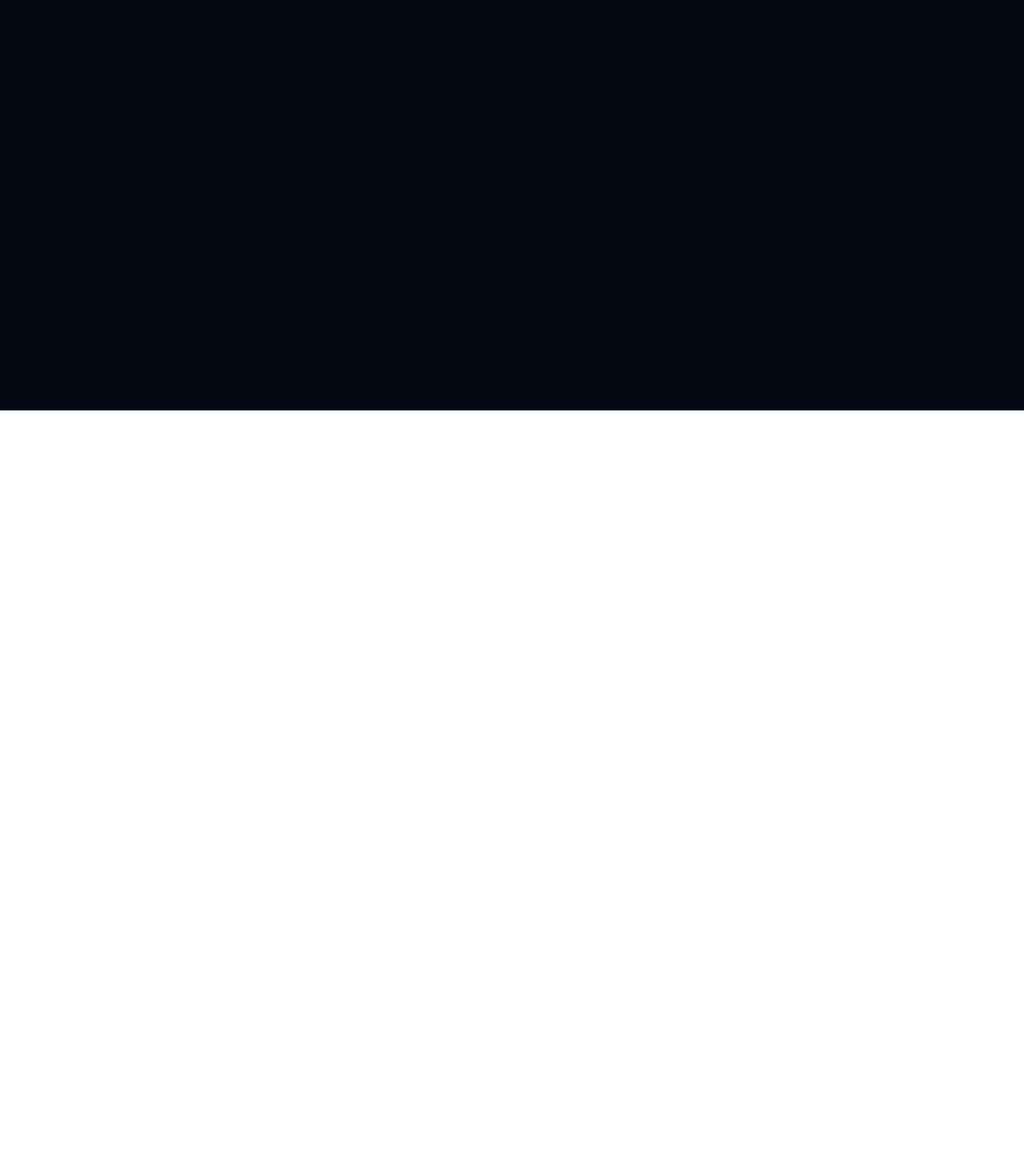
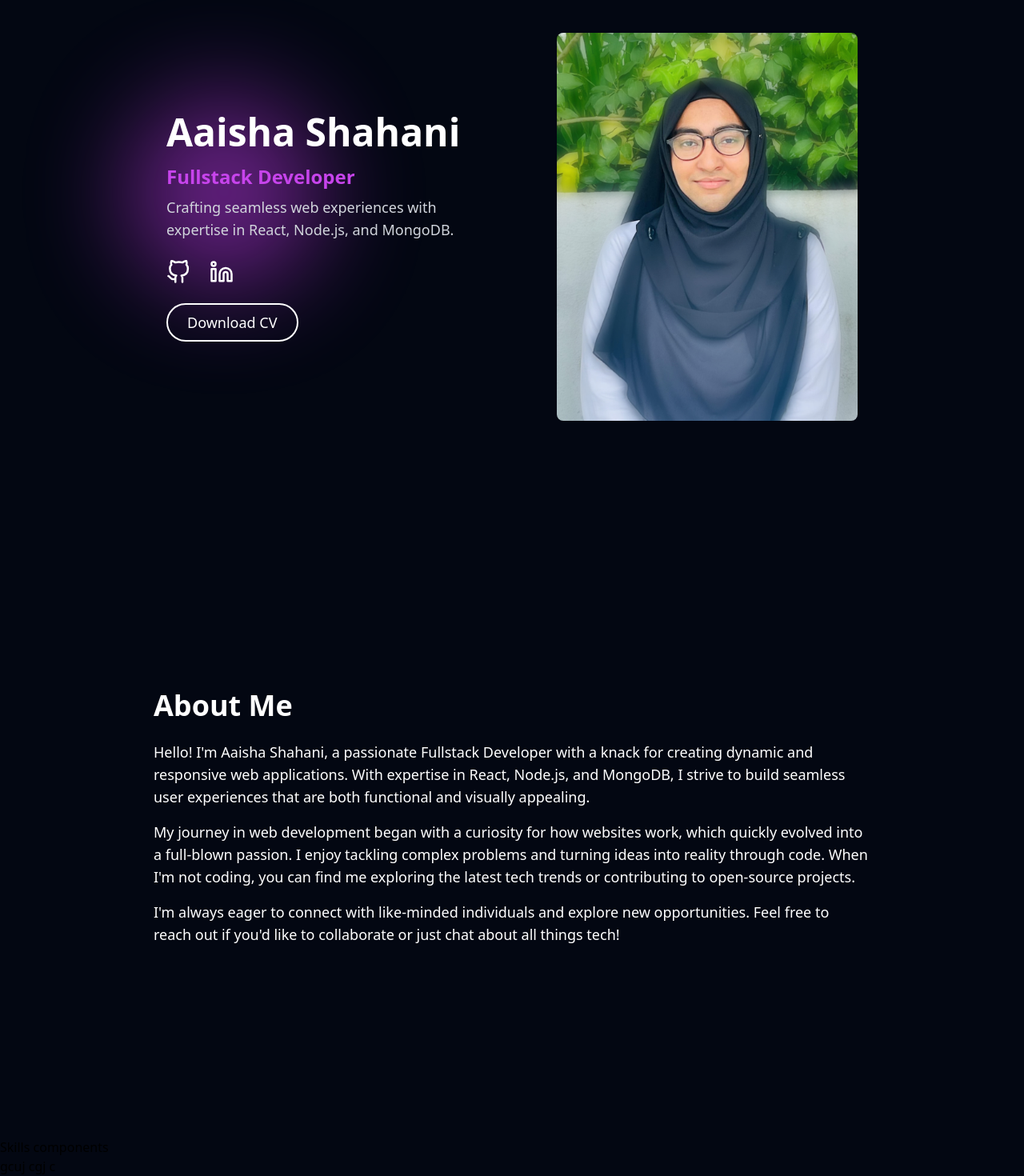
Before and after one commit to AaishaShahani2001/Portfolio, a React (Vite) app: page / in a window 1280 px wide. Shown: the part 87-1557 px from the top of the page at 80% size. Before the commit the page ends 800 px from the top, so only its background shows below. Built offline with nearby package versions, Linux system fonts and the light colour scheme.

Commit message:
added hero section

```diff
--- a/src/App.jsx
+++ b/src/App.jsx
@@ -3,6 +3,8 @@ import AOS from 'aos'
 import 'aos/dist/aos.css'
 
 import Hero from './components/Hero.jsx'
+import About from './components/About.jsx'
+import Skills from './components/Skills.jsx'
 
 function App(){
   useEffect(() => {
@@ -12,6 +14,8 @@ function App(){
   return (
     <main className='bg-gray-950'>
       <Hero />
+      <About />
+      <Skills />
     </main>
 
   )
--- /dev/null
+++ b/src/components/About.jsx
@@ -0,0 +1,22 @@
+import React from 'react'
+
+export default function About() {
+  return (
+    <section id='about'
+      className='min-h-screen overflow-hidden flex items-center justify-center px-4 sm:px-6 text-white'>
+      <div className='max-w-4xl mx-auto py-16'>
+        <h2 className='text-4xl font-bold mb-6' data-aos="fade-right" data-aos-duration="500">
+          About Me
+        </h2>
+        <p className='text-lg mb-4' data-aos="fade-left" data-aos-duration="700">
+          Hello! I'm Aaisha Shahani, a passionate Fullstack Developer with a knack for creating dynamic and responsive web applications. With expertise in React, Node.js, and MongoDB, I strive to build seamless user experiences that are both functional and visually appealing.
+        </p>
+        <p className='text-lg mb-4' data-aos="fade-right" data-aos-duration="900">
+          My journey in web development began with a curiosity for how websites work, which quickly evolved into a full-blown passion. I enjoy tackling complex problems and turning ideas into reality through code. When I'm not coding, you can find me exploring the latest tech trends or contributing to open-source projects.</p>
+        <p className='text-lg' data-aos="fade-left" data-aos-duration="1100">
+          I'm always eager to connect with like-minded individuals and explore new opportunities. Feel free to reach out if you'd like to collaborate or just chat about all things tech!
+        </p>
+</div>
+    </section>
+  )
+}
--- a/src/components/Hero.jsx
+++ b/src/components/Hero.jsx
@@ -1,13 +1,51 @@
 import React from 'react'
 import Navbar from './Navbar'
+import { FiGithub, FiLinkedin } from 'react-icons/fi'
+import imgHero from '../assets/imgHero.jpg'
 
 export default function Hero() {
   return (
     <div className='realtive overflow-hidden min-h-[550px] sm:min-h-[600px] flex flex-col items-center'>
-      {/*--<div className='md:h-[550px] h-[500px] w-[450px] bg-linear-to-r absolute from-[#6d2897] via-[#8e6cf5]
-      to-[#bb61c5] rounded-3xl transform -rotate-45 top-28 z-0 right-2'>
-      </div>*/}
       <Navbar />
+      <main id='home' className='flex flex-col md:flex-row items-center justify-center w-full px-4
+       md:px-52 pb-4 md:pb-24 md:pt-32 pt-24 mt-14 md:mt-0 z-10'>
+        <section
+          className='flex-1 mr-28 md:text-left mt-10 md:mt-0 relative'
+          data-aos="fade-up" data-aos-duration="500"
+        >
+
+          <div className='absolute -z-10 w-60 h-60 bg-[#cd3cf5] rounded-full blur-3xl opacity-50 -top-5 -left-12'></div>
+          <header>
+            <h1 className='text-4xl sm:text-4xl md:text-5xl font-bold text-white mb-4'>
+              Aaisha Shahani
+            </h1>
+            <h2 className='text-xl sm:text-4xl md:text-2xl font-bold text-[#3e0f4a] md:text-[#c744ec] mb-2'>
+              Fullstack Developer
+            </h2>
+          </header>
+          <p className='text-base sm:text-lg md:tex-lg text-gray-300 mb-6'>
+            Crafting seamless web experiences with expertise in React, Node.js, and MongoDB.
+          </p>
+          <div className='flex items-center space-x-4 mb-6'>
+            <a href='' className='text-white mr-6 text-3xl hover:text-gray-300'>
+              <FiGithub />
+            </a>
+            <a href='' className='text-white mr-6 text-3xl hover:text-gray-300'>
+              <FiLinkedin />
+            </a>
+          </div>
+          <a href='' download='Aaisha_Shahani_Resume.pdf'>
+            <button className='inline-flex text-white border-2 py-2 px-6 focus:outline-none hover:bg-[#801b9c]
+              hover:shadow-[0_0_40px_rgba(128,0,128,0.7)] rounded-full text-lg'>
+              Download CV
+            </button>
+          </a>
+        </section>
+        <figure data-aos="fade-up" data-aos-duration="700" className='flex-1 flex justify-center md:justify-end mt-0'>
+          <img src={imgHero} alt='Hero Image'
+            className='h-[300px] sm:h-[400px] md:h-[485px] w-[250px] sm:w-[480px] object-cover rounded-lg' />
+        </figure>
+      </main>
     </div>
   )
 }
--- /dev/null
+++ b/src/components/Skills.jsx
@@ -0,0 +1,10 @@
+import React from 'react'
+
+export default function Skills() {
+  return (
+    <div>
+      <p>Skills components</p>
+      <p>gcuj cgj c </p>
+    </div>
+  )
+}
```
Also changed, not shown: src/assets/imgHero.jpg (added).
